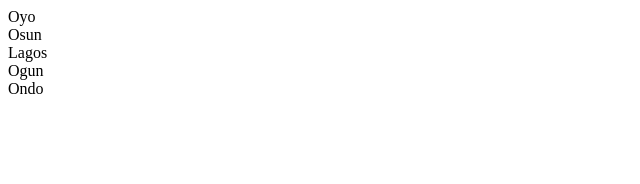
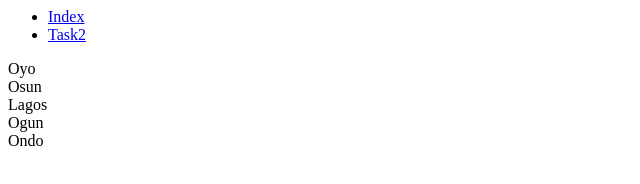
Before and after one commit to AyokunleO/LabTask17, a plain HTML site: page index.html in a window 1280 px wide. Shown: the whole page, without its empty margins (0-640 px from the left). Drawn offline with Linux system fonts and the light colour scheme.

Commit message:
modified

```diff
--- a/index.html
+++ b/index.html
@@ -6,6 +6,10 @@
     <title>Array</title>
 </head>
 <body>
+    <ul>
+        <li><a href="index.html">Index</a></li>
+        <li><a href="Task2.html">Task2</a></li>
+    </ul>
     <script>
         var states = ["Oyo", "Osun", "Lagos", "Ogun", "Ondo"];
 
```
Also changed, not shown: Task2.html (+4 -0 lines).
